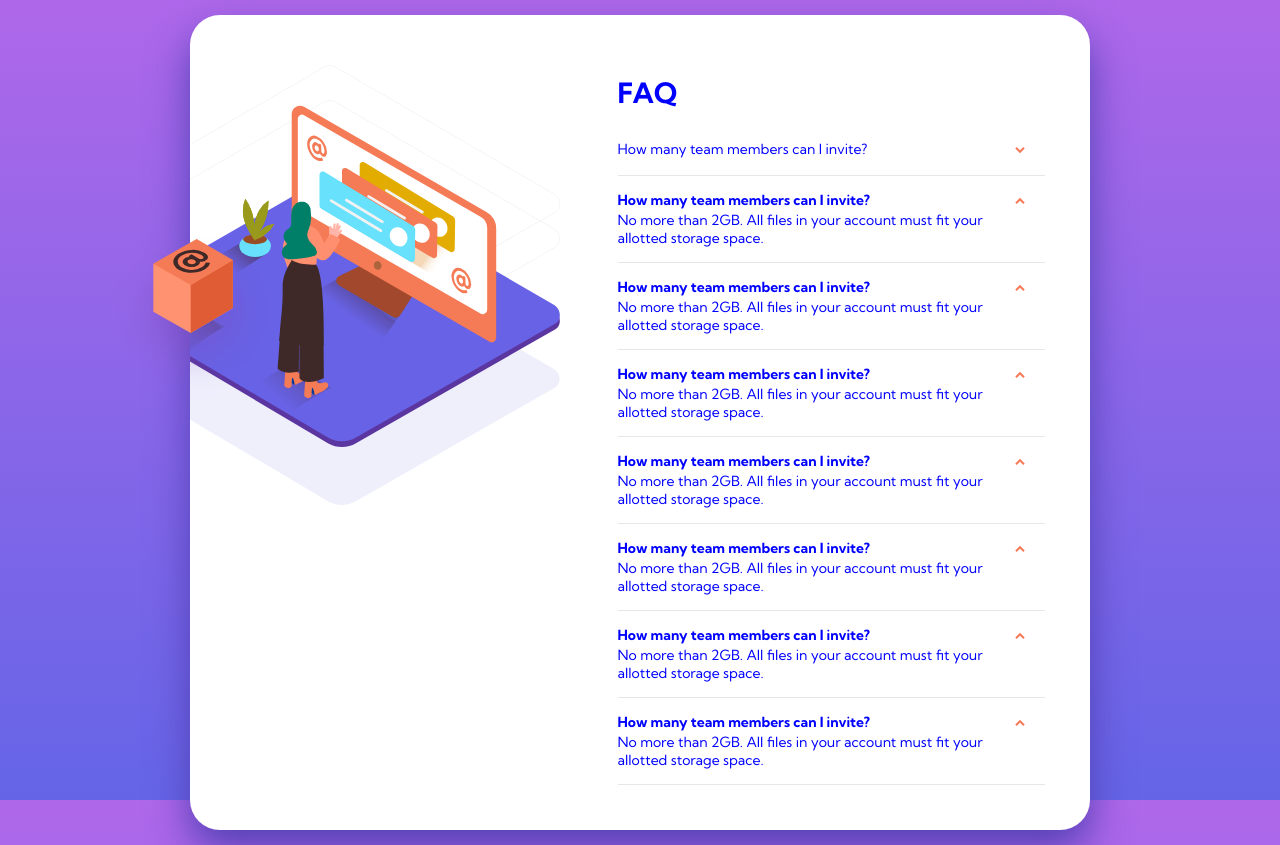
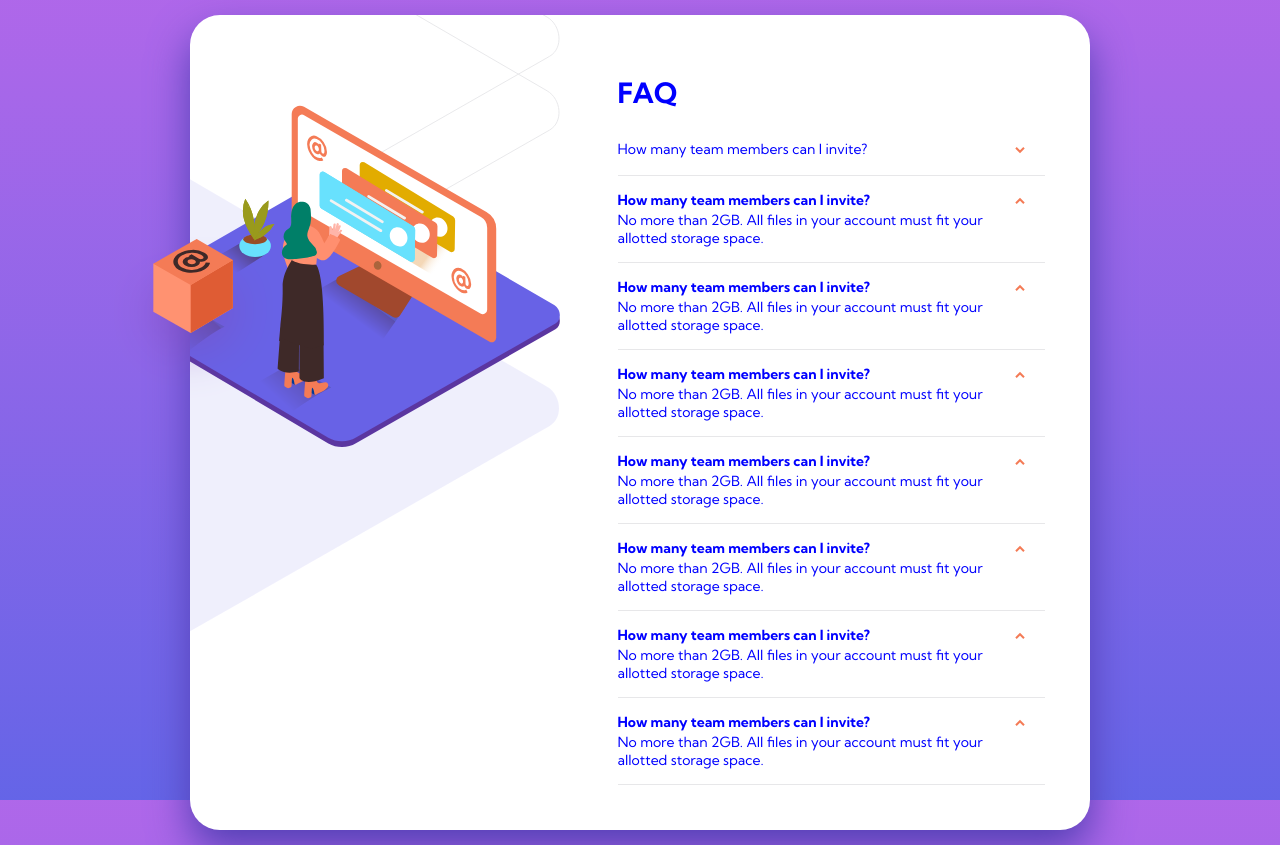
Before and after one commit to claucia/faq-accordion-card, a website built with Parcel: page src/index.html in a window 1280 px wide. Built offline with nearby package versions, Linux system fonts and the light colour scheme.

Commit message:
Position image for desktop

```diff
--- a/src/scss/main.scss
+++ b/src/scss/main.scss
@@ -184,13 +184,14 @@ body {
         overflow: hidden;
         position: absolute;
         height: 100%;
+        width: 100%;
         > .illustration {
           position: relative;
-          background-size: 450px;
-          left: -80px;
-          top: 50px;
-          width: 450px;
-          height: 100%;
+          background-size: 950px;
+          width: 950px;
+          height: 1900px;
+          left: -580px;
+          top: -270px;
         }
       }
 
```
